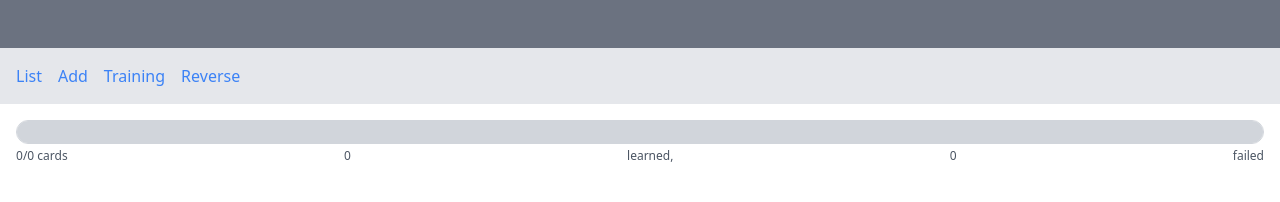
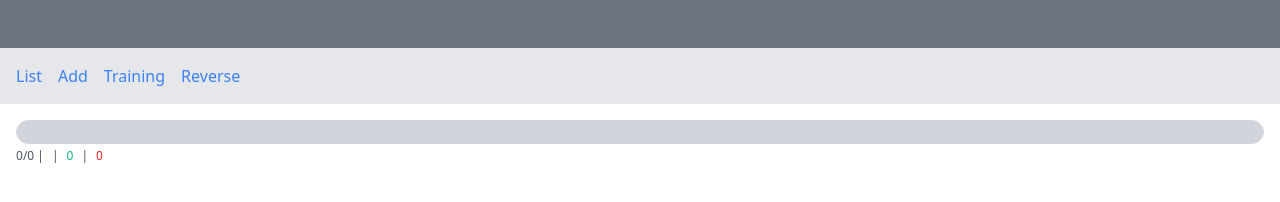
Before and after one commit to ungear/spanish-cards, a website: page public/training.html in a window 1280 px wide. Drawn offline with nearby package versions, Linux system fonts and the light colour scheme; no server answers.

Commit message:
feat:training): beautify progress stats

```diff
--- a/public/training.html
+++ b/public/training.html
@@ -23,9 +23,12 @@
         <div id="progress-bar" class="w-full h-6 bg-gray-200 rounded-full overflow-hidden border border-gray-300">
           <div id="progress-fill" class="h-full bg-gray-300 transition-all duration-300 ease-in-out"></div>
         </div>
-        <div class="flex justify-between text-xs text-gray-600 mt-1">
-          <span><span id="processed-cards">0</span>/<span id="total-cards">0</span> cards</span>
-          <span id="success-cards">0</span> learned, <span id="failed-cards">0</span> failed
+        <div class="flex text-xs text-gray-600 mt-1">
+          <span id="processed-cards">0</span>/<span id="total-cards">0 | </span>
+          <span class="mx-2"> | </span>
+          <span id="success-cards" class="text-green-500">0</span>
+          <span class="mx-2"> | </span>
+          <span id="failed-cards" class="text-red-600">0</span>
         </div>
       </div>
       <table id="training"></table>
```
